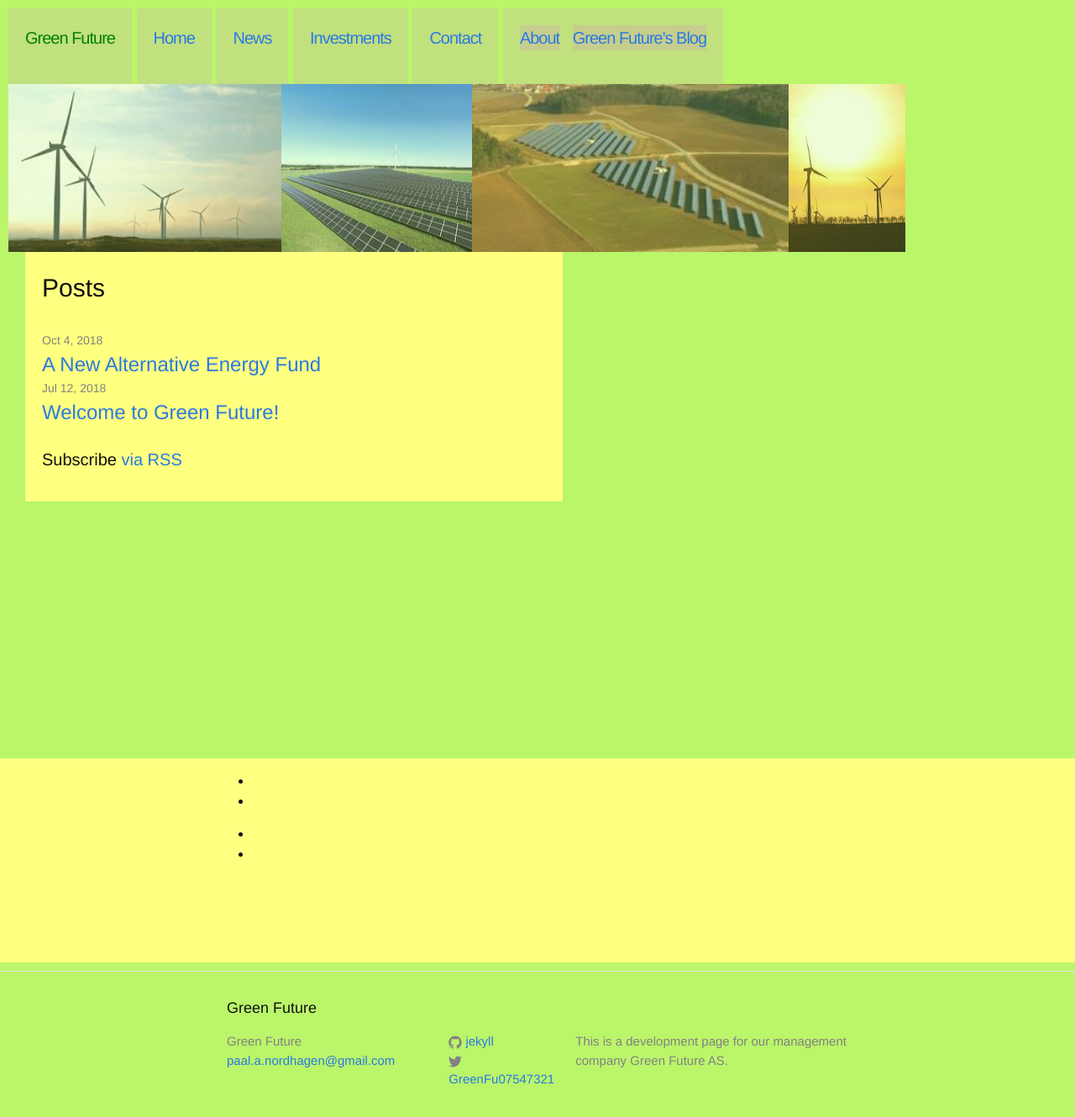
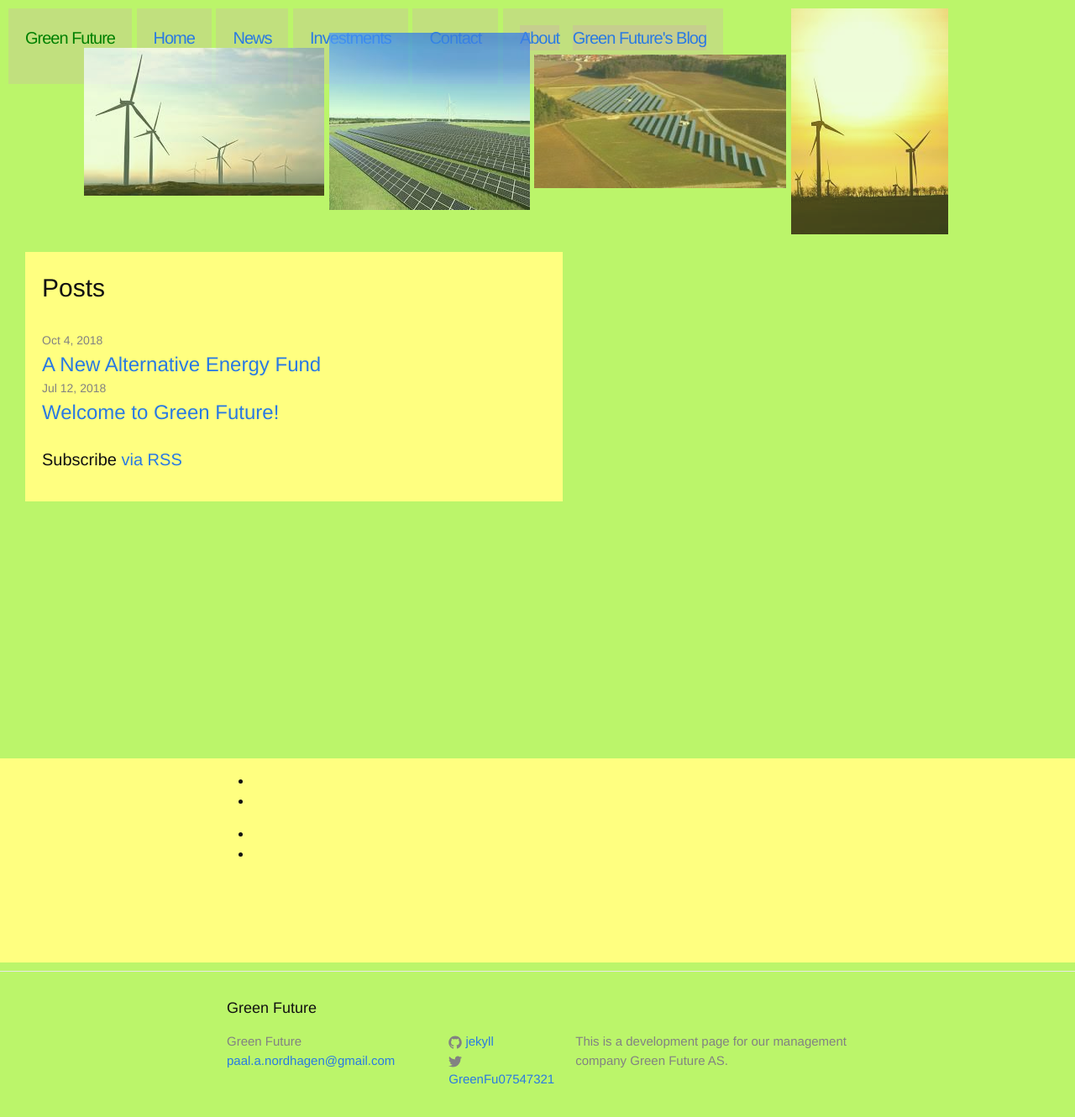
Before and after one commit to Paal-August/Paal-August.github.io, a Jekyll site: the page built from index.html, in a window 1280 px wide and 1400 px high. Shown: the top 1330 px of the window at 84% size. Built offline with Jekyll 4.4.1, drawn with Linux system fonts in a browser that asks for light colours.

Commit message:
Update _layout.scss

```diff
--- a/_sass/_layout.scss
+++ b/_sass/_layout.scss
@@ -42,13 +42,13 @@
   .image-container{
   width:100%;
   height:200px;
-  /*position:absolute;*/
+  position:absolute;
   top:10px;
   left:100px;
   background-color:transparent; /*#72DF2A;*/
  /* background-position:bottom;
     background-size:cover;*/
-  display:flex;
+  /*display:flex;*/
   /* grid-template-columns:100%;*/
   opacity:0.75;
 
```
